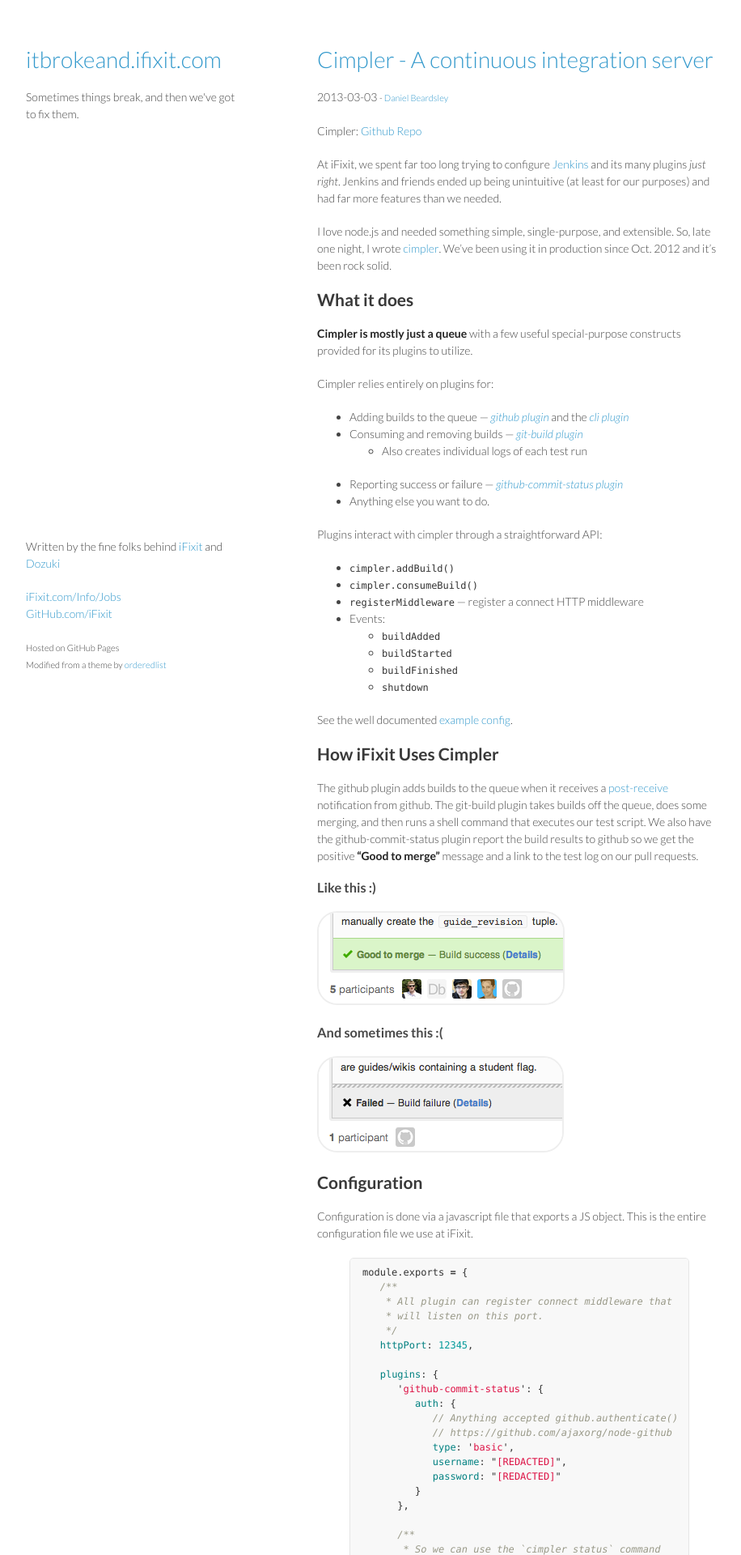
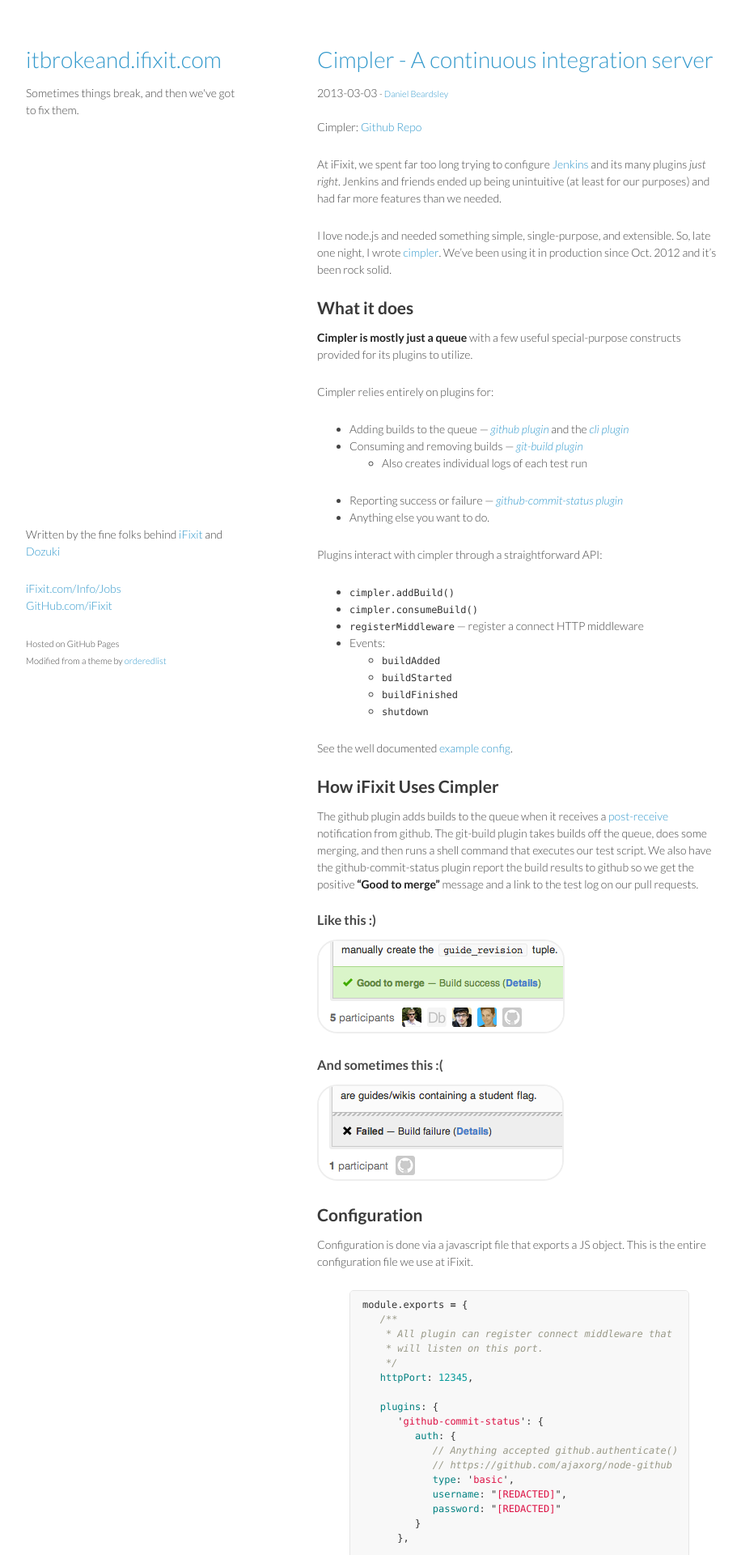
Before and after one commit to iFixit/itbrokeand.ifixit.com, a Jekyll site: the page built from _posts/2013-03-03-cimpler-continuous-integration-server.md, in a window 1280 px wide. Shown: the top 1920 px of the page at 81% size, without its empty margins (178-1094 px from the left). Built offline with Jekyll 4.4.1, drawn with Linux system fonts in a browser that asks for light colours; Markdown is read by kramdown in place of the engine named in the settings.

Commit message:
Make Headings slightly closer to their content
Add 5px above, remove 5px below.

```diff
--- a/stylesheets/styles.css
+++ b/stylesheets/styles.css
@@ -9,11 +9,11 @@ body {
 
 h1, h2, h3, h4, h5, h6 {
   color:#222;
-  margin:0 0 20px;
+  margin:0 0 15px;
 }
 
 p, ul, ol, table, pre, dl {
-  margin:0 0 20px;
+  margin:0 0 25px;
 }
 
 h1, h2, h3 {
```
